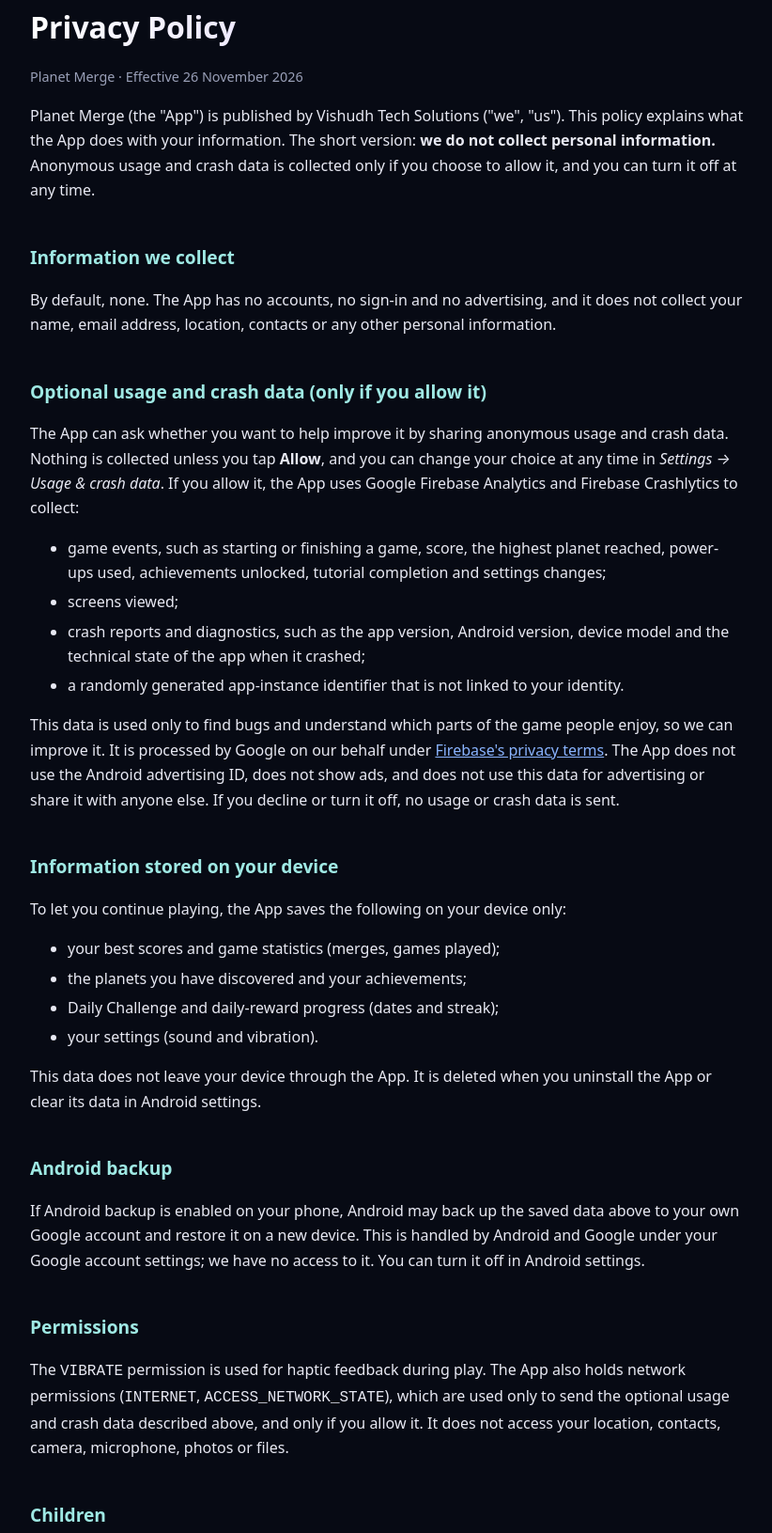
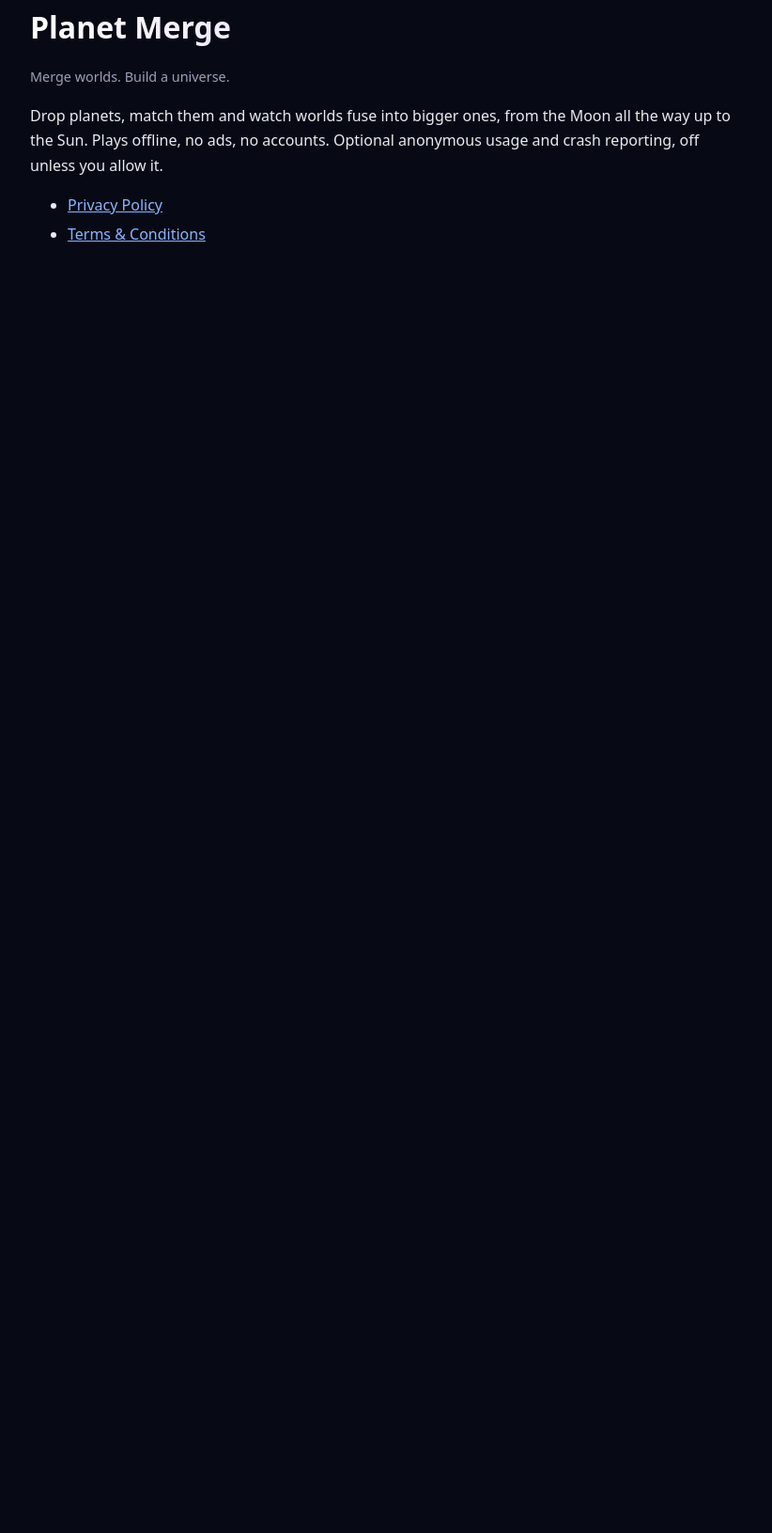
Before and after one commit to hyshubhamjain/planetmerge, a plain HTML site: page index.html in a window 1280 px wide. Shown: the part 90-1721 px from the top of the page at 94% size, without its empty margins (228-1050 px from the left). After the commit the page ends 800 px from the top, so only its background shows below. Drawn offline with Linux system fonts and the light colour scheme.

Commit message:
Update index.html

```diff
--- a/index.html
+++ b/index.html
@@ -1,6 +1,6 @@
 <!doctype html>
 <html lang="en"><head><meta charset="utf-8"><meta name="viewport" content="width=device-width,initial-scale=1">
-<title>Privacy Policy - Planet Merge</title><style>
+<title>Planet Merge - Planet Merge</title><style>
 :root{color-scheme:dark}
 body{margin:0;background:#070a14;color:#e8e9f3;font:16px/1.65 system-ui,-apple-system,"Segoe UI",Roboto,sans-serif}
 main{max-width:760px;margin:0 auto;padding:40px 20px 80px}
@@ -9,47 +9,7 @@ h2{margin-top:2.2em;font-size:1.2rem;color:#9fe9e4}
 a{color:#8ab4ff}.meta{color:#9aa0b8;font-size:.9rem}
 nav{margin-bottom:28px;font-size:.95rem}nav a{margin-right:16px}
 li{margin:.3em 0}
-</style></head><body><main><nav><a href="index.html">Planet Merge</a><a href="privacy.html">Privacy Policy</a><a href="terms.html">Terms &amp; Conditions</a></nav><h1>Privacy Policy</h1>
-<p class="meta">Planet Merge &middot; Effective 26 November 2026</p>
-<p>Planet Merge (the "App") is published by Vishudh Tech Solutions ("we", "us"). This policy explains what the App does with your information. The short version: <strong>we do not collect personal information.</strong> Anonymous usage and crash data is collected only if you choose to allow it, and you can turn it off at any time.</p>
-
-<h2>Information we collect</h2>
-<p>By default, none. The App has no accounts, no sign-in and no advertising, and it does not collect your name, email address, location, contacts or any other personal information.</p>
-
-<h2>Optional usage and crash data (only if you allow it)</h2>
-<p>The App can ask whether you want to help improve it by sharing anonymous usage and crash data. Nothing is collected unless you tap <strong>Allow</strong>, and you can change your choice at any time in <em>Settings &rarr; Usage &amp; crash data</em>. If you allow it, the App uses Google Firebase Analytics and Firebase Crashlytics to collect:</p>
-<ul>
-<li>game events, such as starting or finishing a game, score, the highest planet reached, power-ups used, achievements unlocked, tutorial completion and settings changes;</li>
-<li>screens viewed;</li>
-<li>crash reports and diagnostics, such as the app version, Android version, device model and the technical state of the app when it crashed;</li>
-<li>a randomly generated app-instance identifier that is not linked to your identity.</li>
-</ul>
-<p>This data is used only to find bugs and understand which parts of the game people enjoy, so we can improve it. It is processed by Google on our behalf under <a href="https://firebase.google.com/support/privacy">Firebase's privacy terms</a>. The App does not use the Android advertising ID, does not show ads, and does not use this data for advertising or share it with anyone else. If you decline or turn it off, no usage or crash data is sent.</p>
-
-<h2>Information stored on your device</h2>
-<p>To let you continue playing, the App saves the following on your device only:</p>
-<ul>
-<li>your best scores and game statistics (merges, games played);</li>
-<li>the planets you have discovered and your achievements;</li>
-<li>Daily Challenge and daily-reward progress (dates and streak);</li>
-<li>your settings (sound and vibration).</li>
-</ul>
-<p>This data does not leave your device through the App. It is deleted when you uninstall the App or clear its data in Android settings.</p>
-
-<h2>Android backup</h2>
-<p>If Android backup is enabled on your phone, Android may back up the saved data above to your own Google account and restore it on a new device. This is handled by Android and Google under your Google account settings; we have no access to it. You can turn it off in Android settings.</p>
-
-<h2>Permissions</h2>
-<p>The <code>VIBRATE</code> permission is used for haptic feedback during play. The App also holds network permissions (<code>INTERNET</code>, <code>ACCESS_NETWORK_STATE</code>), which are used only to send the optional usage and crash data described above, and only if you allow it. It does not access your location, contacts, camera, microphone, photos or files.</p>
-
-<h2>Children</h2>
-<p>The App does not knowingly collect personal information from anyone, including children. It contains no ads, no in-app purchases and no links that take players out of the App. Optional usage and crash data is anonymous and off until the player allows it; a parent or guardian can leave it off or switch it off in Settings.</p>
-
-<h2>Security</h2>
-<p>Your saved game data stays in Android's app sandbox. Optional usage and crash data is sent to Google over an encrypted connection.</p>
-
-<h2>Changes to this policy</h2>
-<p>If the App changes in a way that affects your privacy, we will update this page and the date above before the change takes effect.</p>
-
-<h2>Contact</h2>
-<p>Vishudh Tech Solutions &middot; <a href="mailto:vishudhtechsolutions@gmail.com">vishudhtechsolutions@gmail.com</a></p></main></body></html>
+</style></head><body><main><nav><a href="index.html">Planet Merge</a><a href="privacy.html">Privacy Policy</a><a href="terms.html">Terms &amp; Conditions</a></nav><h1>Planet Merge</h1>
+<p class="meta">Merge worlds. Build a universe.</p>
+<p>Drop planets, match them and watch worlds fuse into bigger ones, from the Moon all the way up to the Sun. Plays offline, no ads, no accounts. Optional anonymous usage and crash reporting, off unless you allow it.</p>
+<ul><li><a href="privacy.html">Privacy Policy</a></li><li><a href="terms.html">Terms &amp; Conditions</a></li></ul></main></body></html>
```
